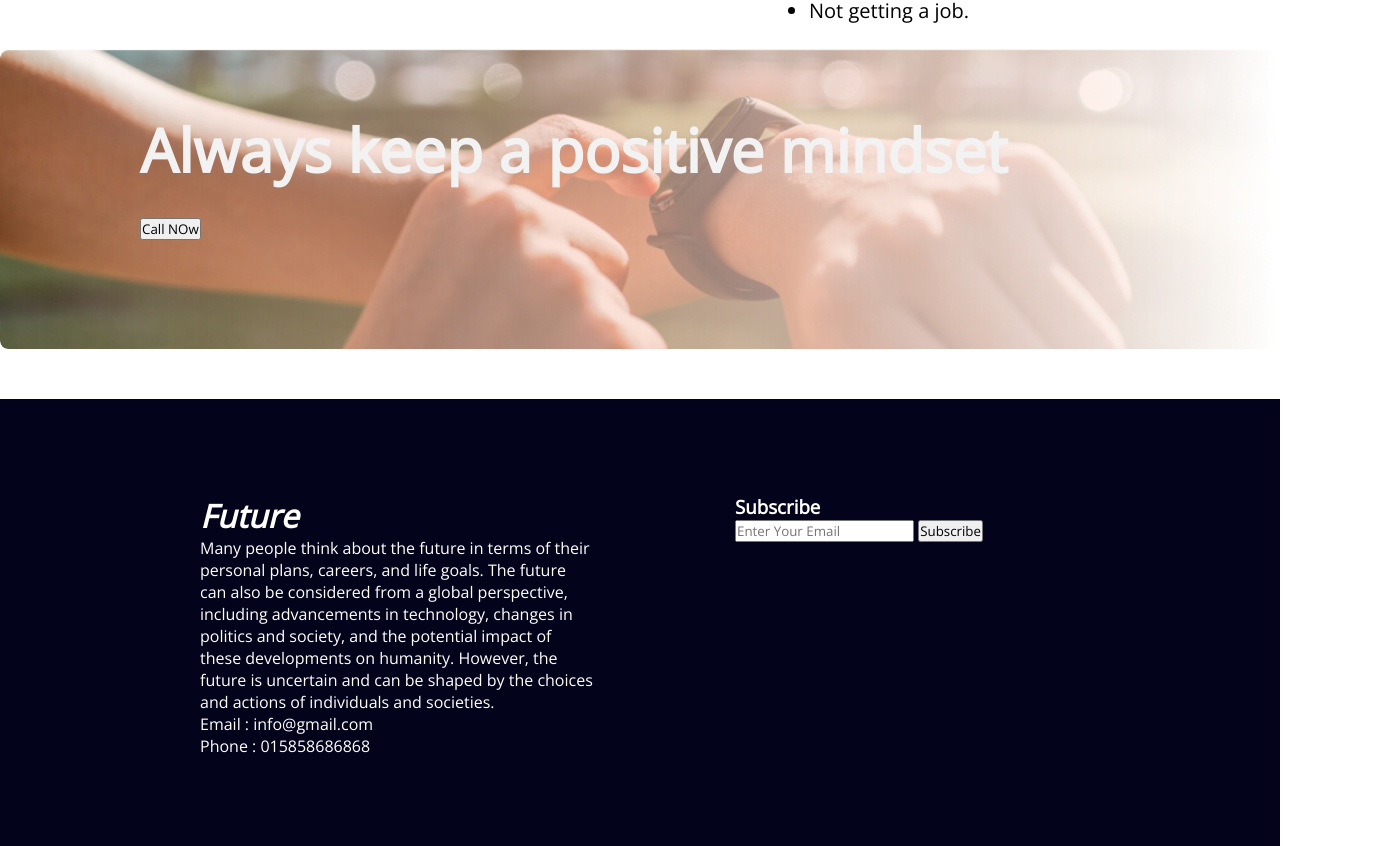
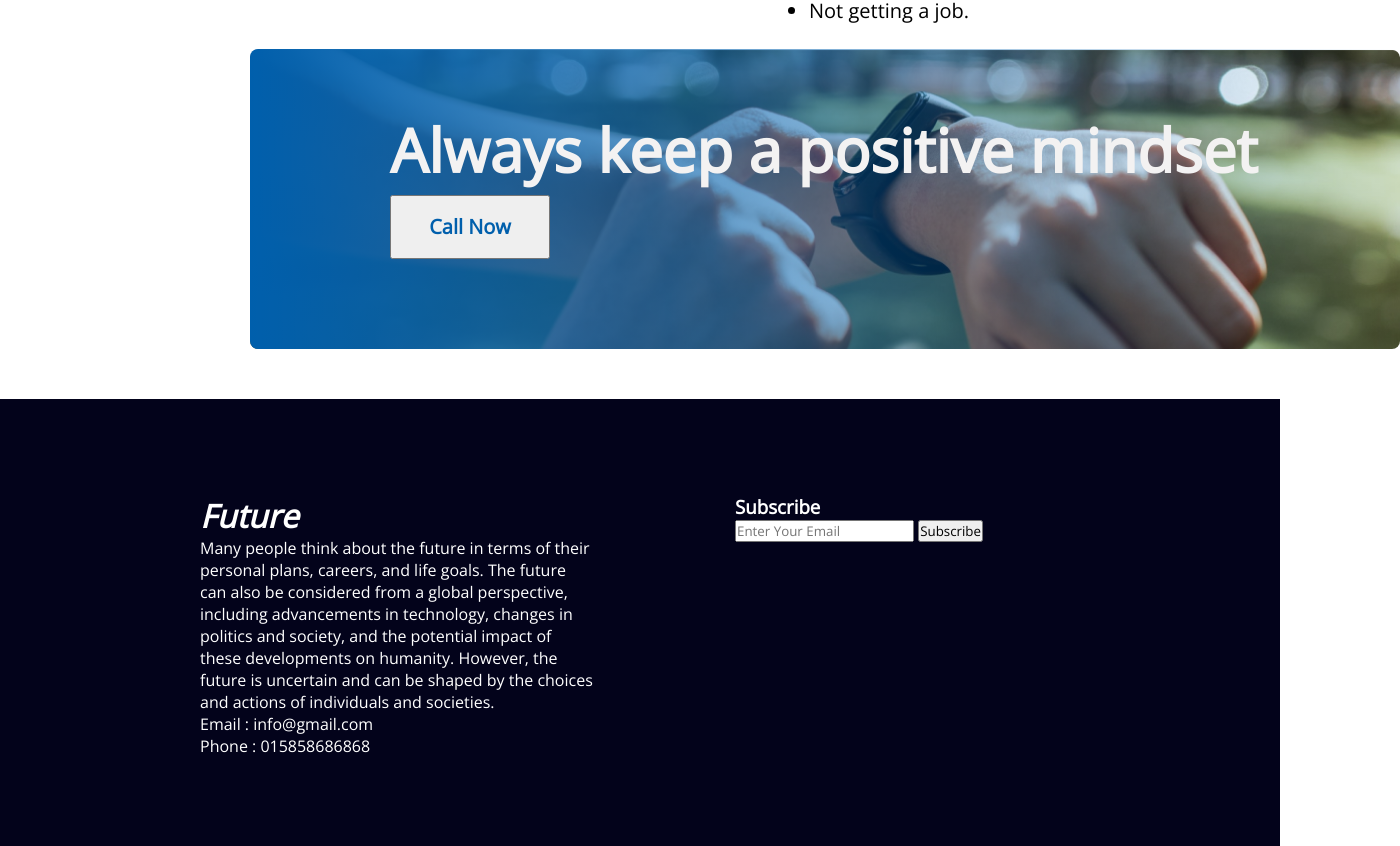
Before and after one commit to Sumayea104/New-Year-New-Me, a plain HTML site: page index.html in a window 1280 px wide. Shown: the part 2032-2878 px from the top of the page, 1400 px wide, since content can reach past the window. Drawn offline with nearby package versions, Linux system fonts and the light colour scheme.

Commit message:
linear-gradient

```diff
--- a/index.html
+++ b/index.html
@@ -90,15 +90,15 @@
                     <div id="Right"></div>
                     <div class="mid-banner">
                         <h1>Always keep a positive mindset</h1>
-                        <button>Call NOw</button>
+                        <button>Call Now</button>
                     </div>
-                  </div>
+                </div>
             </div>
 
 
         </section>
 
-        <!-- bonous section
+        <!-- bonus section
         <section class="focus">
             <div class="focus-items">
                 <div class="focus-description">
--- a/style.css
+++ b/style.css
@@ -12,7 +12,6 @@
 .banner-items {
   text-align: right;
   justify-content: right;
-
 }
 .banner-heading {
   position: absolute;
@@ -76,17 +75,16 @@
   margin: 30px 50px;
   padding: 80px 50px;
 }
-.list-of-failure h1{
+.list-of-failure h1 {
   font-size: 40px;
 }
-.list-of-failure
-p,
+.list-of-failure p,
 ul {
   font-size: 20px;
 }
 
 /* plans */
-.plan-title h1{
+.plan-title h1 {
   font-size: 40px;
   text-align: center;
   margin-top: 30px;
@@ -100,18 +98,20 @@ ul {
   padding: 20px 40px;
   font-size: 20px;
 }
-.plan-container img{
-    justify-content: center;
-  }
+.plan-container img {
+  justify-content: center;
+}
 
 /* -----plans end--------- */
 
 /* mid banner */
 #Wrap {
   position: relative;
+  margin-left: 250px;
   height: 300px;
-  width: 100%;
+  width: 1150px;
   margin-bottom: 50px;
+  justify-content: center;
 }
 
 #Left,
@@ -120,26 +120,25 @@ ul {
   top: 0;
   width: 100%;
   height: 100%;
-  background: linear-gradient(90deg, #F15B22 0%, rgba(241, 91, 34, 0) 100%);
   border-radius: 8px;
 }
 
 #Left {
   left: 0;
   background: url(images/watch.png) top left no-repeat;
-  -webkit-mask-image: -webkit-linear-gradient(right, rgba(0, 0, 0, 0), rgba(0, 0, 0, 1));
   background-size: 100%;
 }
 
 #Right {
   right: 0;
-  background: url(images/gradient3.png) top right no-repeat;
-  -webkit-mask-image: -webkit-linear-gradient(right, rgba(0, 0, 0, 1), rgba(0, 0, 0, 0));
+  background: url(images/gradient1.png) top right no-repeat;
+  background: linear-gradient(90deg, #005fac 0%, rgba(0, 95, 172, 0) 100%);
+  border-radius: 8px;
+
   background-size: 100%;
-  opacity: 70%;
 }
 
-.mid-banner{
+.mid-banner {
   color: #f3f2f2;
   position: relative;
   margin: 50px 80px;
@@ -147,14 +146,23 @@ ul {
   gap: 400px;
   font-size: 40px;
 }
+.mid-banner button {
+  color: #005fac;
+  font-size: 20px;
+  font-weight: 600;
+  width: 160px;
+  height: 64px;
+  left: 294px;
+  top: 2398.96px;
+}
 
 /* bonus */
-.focus-items {
+/* .focus-items {
   display: flex;
   justify-content: space-evenly;
 }
 .focus-description {
-}
+} */
 .footer {
   background-color: rgb(3, 3, 27);
   padding: 45px 150px 50px 150px;
@@ -171,7 +179,6 @@ ul {
   padding: 50px;
 }
 .form {
-
   color: #ffffff;
   width: 50%;
   padding-top: 50px;
```
